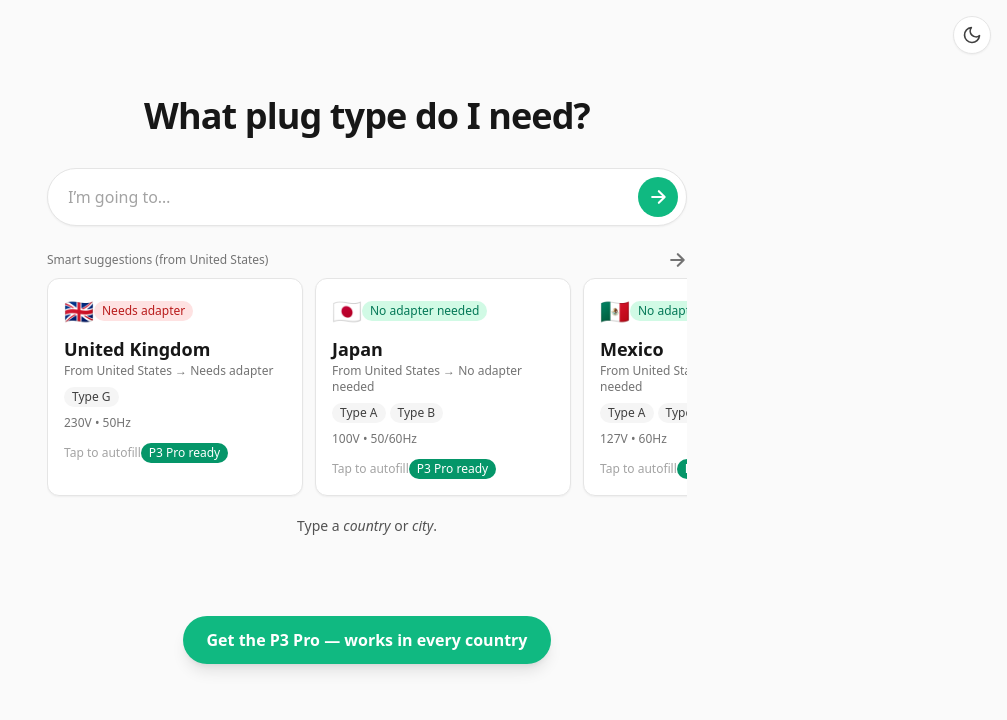
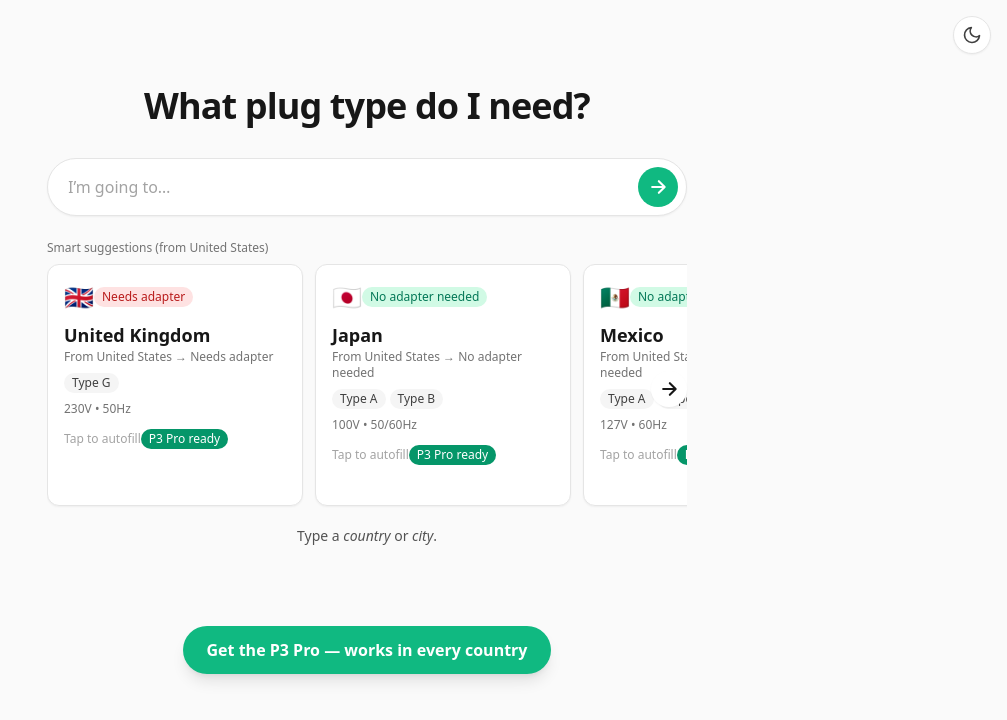
Before and after one commit to cphcrd22/plug-site-build-1, a Next.js app: page / in a window 1280 px wide. Shown: the top 720 px of the page, without its empty margins (273-1280 px from the left). Built offline with nearby package versions, Linux system fonts and the light colour scheme.

Commit message:
Add scroll button and more smart suggestions

```diff
--- a/components/SmartSuggestions.tsx
+++ b/components/SmartSuggestions.tsx
@@ -1,5 +1,6 @@
 'use client'
 
+import { useRef } from 'react'
 import { motion } from 'framer-motion'
 import { flagEmoji } from '@/lib/flags'
 import { ArrowRight } from './icons'
@@ -31,6 +32,69 @@ const SUGGESTIONS = [
     voltage: '127V',
     frequency: '60Hz',
   },
+  {
+    code: 'TH',
+    name: 'Bangkok',
+    plugTypes: ['Type A', 'Type B', 'Type C', 'Type O'],
+    voltage: '220V',
+    frequency: '50Hz',
+  },
+  {
+    code: 'TR',
+    name: 'Istanbul',
+    plugTypes: ['Type C', 'Type F'],
+    voltage: '230V',
+    frequency: '50Hz',
+  },
+  {
+    code: 'HK',
+    name: 'Hong Kong',
+    plugTypes: ['Type G', 'Type D', 'Type M'],
+    voltage: '220V',
+    frequency: '50Hz',
+  },
+  {
+    code: 'SA',
+    name: 'Mecca',
+    plugTypes: ['Type G'],
+    voltage: '220/230V',
+    frequency: '50/60Hz',
+  },
+  {
+    code: 'TR',
+    name: 'Antalya',
+    plugTypes: ['Type C', 'Type F'],
+    voltage: '230V',
+    frequency: '50Hz',
+  },
+  {
+    code: 'AE',
+    name: 'Dubai',
+    plugTypes: ['Type G'],
+    voltage: '230V',
+    frequency: '50Hz',
+  },
+  {
+    code: 'MO',
+    name: 'Macau',
+    plugTypes: ['Type D', 'Type F', 'Type G', 'Type M'],
+    voltage: '230V',
+    frequency: '50Hz',
+  },
+  {
+    code: 'FR',
+    name: 'Paris',
+    plugTypes: ['Type C', 'Type E'],
+    voltage: '230V',
+    frequency: '50Hz',
+  },
+  {
+    code: 'MY',
+    name: 'Kuala Lumpur',
+    plugTypes: ['Type C', 'Type G', 'Type M'],
+    voltage: '230V',
+    frequency: '50Hz',
+  },
 ]
 
 type Props = {
@@ -39,21 +103,24 @@ type Props = {
 
 export function SmartSuggestions({ onSelect }: Props) {
   const origin = ORIGIN
+  const scrollRef = useRef<HTMLDivElement>(null)
+
   return (
     <div className="mt-6 w-full">
       <div className="mb-2 flex items-center justify-between text-xs text-neutral-500 dark:text-neutral-400">
         <span>Smart suggestions (from {origin.name})</span>
-        <span className="hidden md:inline-block" aria-hidden>
-          <ArrowRight />
-        </span>
       </div>
-      <div className="flex gap-3 overflow-x-auto pb-2 [-ms-overflow-style:none] [scrollbar-width:none] [&::-webkit-scrollbar]:hidden">
+      <div className="relative">
+        <div
+          ref={scrollRef}
+          className="flex gap-3 overflow-x-auto pb-2 [-ms-overflow-style:none] [scrollbar-width:none] [&::-webkit-scrollbar]:hidden"
+        >
           {SUGGESTIONS.map((s, i) => {
             const needsAdapter = !s.plugTypes.some(pt => origin.plugTypes.includes(pt))
             const p3Ready = s.code !== 'SZ' && s.code !== 'LS'
             return (
               <motion.button
-              key={s.code}
+                key={s.code + i}
                 onClick={() => onSelect(s.name)}
                 initial={{ opacity: 0, x: 24 }}
                 animate={{ opacity: 1, x: 0 }}
@@ -80,6 +147,15 @@ export function SmartSuggestions({ onSelect }: Props) {
             )
           })}
         </div>
+        <button
+          type="button"
+          className="hidden md:flex absolute right-0 top-1/2 -translate-y-1/2 items-center justify-center rounded-full bg-white p-2 shadow-sm hover:shadow-md dark:bg-neutral-800"
+          onClick={() => scrollRef.current?.scrollBy({ left: scrollRef.current?.clientWidth ?? 0, behavior: 'smooth' })}
+          aria-label="Scroll suggestions"
+        >
+          <ArrowRight />
+        </button>
+      </div>
     </div>
   )
 }
```
Lines whose indentation alone changed are shown as unchanged.
